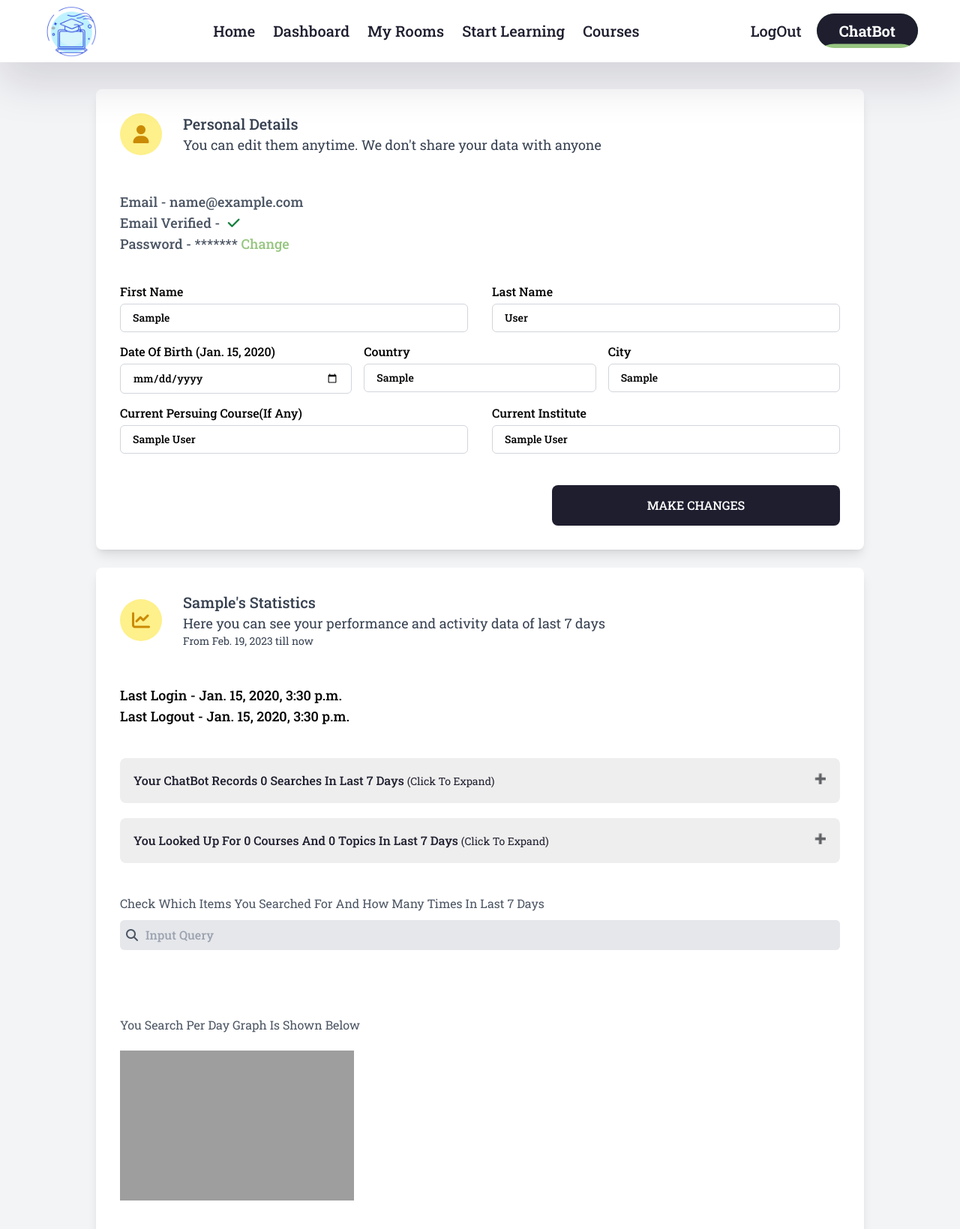
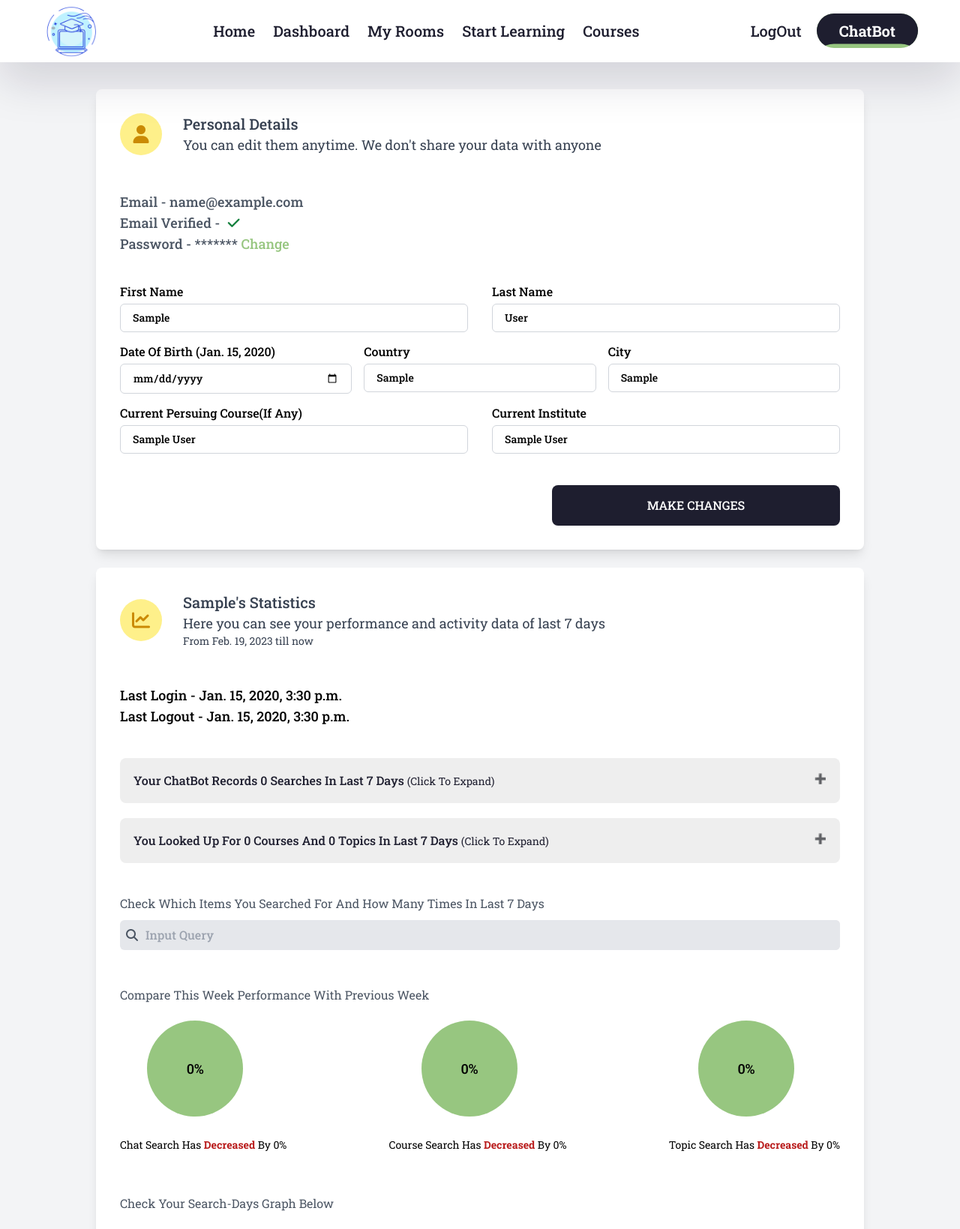
Before and after one commit to Mr-Atanu-Roy/Think-in-Sphere, a Django app: page /auth/dashboard/ in a window 1280 px wide. Shown: the top 1639 px of the page at 75% size. Run offline with Django 4.2, Linux system fonts and the light colour scheme; a user stored in the database is signed in; tables that the repository leaves empty hold one stand-in row (values such as "Sample post"); a map, chart or similar area stays blank; some libraries are stand-ins or nearby versions; grey boxes are pictures that could not be loaded.

Commit message:
added new tracking sys, updated dashboard

```diff
--- a/accounts/views.py
+++ b/accounts/views.py
@@ -133,7 +133,7 @@ def login(request):
 def dashboard(request):
     fname = lname = dob = country = city = course = institute = ""
     searchHistory = course_searchHistory = topic_searchHistory = ""
-    searchHistoryCount = course_searchHistoryCount = topic_searchHistoryCount = 0
+    searchHistoryCount = course_searchHistoryCount = topic_searchHistoryCount = topicHistoryCount = courseHistoryCount = 0
     last_week = current_time - datetime.timedelta(days=7)
     context = {
         'fname': fname,
@@ -156,7 +156,7 @@ def dashboard(request):
         course = getProfile.course_name
         institute = getProfile.institute_name
 
-        '''Get user's data for statistics'''
+        '''Get user's data for statistics for last week'''
         #getting chatbot search
         search = UserRequestHistory.objects.filter(created_at__gte=last_week, chatroom__user=request.user)
         searchHistory = search.values('request').annotate(count=Count('request'))
@@ -177,6 +177,43 @@ def dashboard(request):
         no_searches_course = course_topic_search.filter(type="subject").annotate(date=TruncDate('created_at')).values('date').annotate(total=Count('id'))
         no_searches_topic = course_topic_search.filter(type="topic").annotate(date=TruncDate('created_at')).values('date').annotate(total=Count('id'))
 
+        '''For pie graph'''
+        courseHistoryCount = course_topic_search.filter(type="subject").count()
+        topicHistoryCount = course_topic_search.filter(type="topic").count()
+
+        '''Get users data for compairing'''
+        previous_week = last_week - datetime.timedelta(days=7)
+        print(last_week, previous_week)
+        #getting chat searches
+        this_week_chat = searchHistoryCount
+        previous_week_chat = UserRequestHistory.objects.filter(created_at__range=(previous_week, last_week), chatroom__user=request.user).count()
+
+        #getting course and topic search
+        previous_week_course_topic = UserCourseHistory.objects.filter(created_at__range=(previous_week, last_week), user=request.user)
+        #getting course search
+        this_week_course = course_topic_search.filter(type="subject").count()
+        previous_week_course = previous_week_course_topic.filter(type="subject").count()
+
+        #getting topic search
+        this_week_topic = course_topic_search.filter(type="topic").count()
+        previous_week_topic = previous_week_course_topic.filter(type="topic").count()
+
+        if this_week_chat > 0:
+            chat_percent = -int(((previous_week_chat-this_week_chat)/this_week_chat)*100)
+        else:
+            chat_percent = 0
+        if this_week_course > 0:
+            course_percent = -int(((previous_week_course-this_week_course)/this_week_course)*100)
+        else:
+            course_percent = 0
+        if this_week_topic > 0:
+            topic_percent = -int(((previous_week_topic-this_week_topic)/this_week_topic)*100)
+        else:
+            topic_percent = 0
+
+        context["chat_percent"] = chat_percent
+        context["course_percent"] = course_percent
+        context["topic_percent"] = topic_percent
 
         chart_data = []
         # inserting chats
@@ -266,8 +303,8 @@ def dashboard(request):
     context["topic_searchHistory"] = topic_searchHistory
     context["topic_searchHistoryCount"] = topic_searchHistoryCount
 
-    context["courseHistoryCount"] = course_topic_search.filter(type="subject").count()
-    context["topicHistoryCount"] = course_topic_search.filter(type="topic").count()
+    context["courseHistoryCount"] = courseHistoryCount
+    context["topicHistoryCount"] = topicHistoryCount
 
 
     return render(request, './accounts/dashboard.html', context)
--- a/static/css/styles.css
+++ b/static/css/styles.css
@@ -275,4 +275,32 @@ form input:focus {
   -webkit-box-shadow: inset 0 -9px 0 0 #ddf7d1;
           box-shadow: inset 0 -9px 0 0 #ddf7d1;
 }
+
+@-webkit-keyframes fill {
+  0% {
+    -webkit-transform: rotate(0deg);
+            transform: rotate(0deg);
+  }
+  100% {
+    -webkit-transform: rotate(126deg);
+            transform: rotate(126deg);
+  }
+}
+
+@keyframes fill {
+  0% {
+    -webkit-transform: rotate(0deg);
+            transform: rotate(0deg);
+  }
+  100% {
+    -webkit-transform: rotate(126deg);
+            transform: rotate(126deg);
+  }
+}
+
+#performance-box .box .percentage {
+  position: relative;
+  width: 150px;
+  height: 150px;
+}
 /*# sourceMappingURL=styles.css.map */
--- a/static/scss/styles.scss
+++ b/static/scss/styles.scss
@@ -48,7 +48,6 @@ $primary-bg: #ddf7d1;
 ::-webkit-scrollbar-thumb:hover {
   background-color: $secondary-col;
 }
-
 
 header {
   width: 100%;
@@ -152,8 +151,8 @@ form {
 }
 
 #chat {
-  #query-img{
-    div{
+  #query-img {
+    div {
       height: 275px;
       width: 275px;
     }
@@ -242,7 +241,6 @@ form {
       max-height: 0;
       overflow: hidden;
       transition: max-height 0.2s ease-out;
-
     }
     .accordion:after {
       content: "\02795"; /* Unicode character for "plus" sign (+) */
@@ -258,8 +256,26 @@ form {
   }
 }
 
-#course-topic{
-  .topic-headings{
+#course-topic {
+  .topic-headings {
     box-shadow: inset 0 -9px 0 0 $primary-bg;
   }
 }
+
+@keyframes fill {
+  0% {
+    transform: rotate(0deg);
+  }
+  100% {
+    transform: rotate(126deg);
+  }
+}
+#performance-box {
+ .box{
+  .percentage{
+    position: relative;
+    width: 150px;
+    height: 150px;
+  }
+ }
+}
--- a/templates/accounts/dashboard.html
+++ b/templates/accounts/dashboard.html
@@ -137,12 +137,14 @@
                             <p class="f-light mb-2.5 text-gray-600 capitalize">Your unique searches were</p>
                             <div class="flex items-center justify-start flex-wrap">
                                 {% if searchHistoryCount == 0 %}
-                                <div class="text-sm p-1.5 mr-1.5 mb-2 text-red-600">You have not searched for anything from {{last_week | date}}
+                                <div class="text-sm p-1.5 mr-1.5 mb-2 text-red-600">You have not searched for anything
+                                    from {{last_week | date}}
                                 </div>
                                 {% else %}
                                 {% for item in searchHistory %}
                                 <div class="text-sm p-2 mr-1.5 mb-2 bg-red-100 flex items-center justify-center">
-                                    <div class="w-5 h-5 f-medium text-xs rounded-full flex items-center justify-center mr-1" style="background-color: #97c680;">{{item.count}}</div>
+                                    <div class="w-5 h-5 f-medium text-xs rounded-full flex items-center justify-center mr-1"
+                                        style="background-color: #97c680;">{{item.count}}</div>
                                     <span>{{item.request | truncatewords:5}}</span>
                                 </div>
                                 {% endfor %}
@@ -151,19 +153,22 @@
                         </div>
                     </div>
                     <div class="accordion-box mb-8">
-                        <button class="accordion">You looked up for {{course_searchHistoryCount}} courses and {{topic_searchHistoryCount}} topics in last
+                        <button class="accordion">You looked up for {{course_searchHistoryCount}} courses and
+                            {{topic_searchHistoryCount}} topics in last
                             7 days <span class="f-light text-sm">(click to expand)</span></button>
 
                         <div class="panel">
                             <p class="f-light mb-2 text-gray-600 capitalize">courses you looked up for</p>
                             <div class="flex items-center justify-start flex-wrap">
                                 {% if course_searchHistoryCount == 0 %}
-                                <div class="text-sm p-1.5 mr-1.5 mb-2 text-red-600">You have not learned any course from {{last_week | date}}
+                                <div class="text-sm p-1.5 mr-1.5 mb-2 text-red-600">You have not learned any course from
+                                    {{last_week | date}}
                                 </div>
                                 {% else %}
                                 {% for item in course_searchHistory %}
                                 <div class="text-sm p-2 mr-1.5 mb-2 bg-red-100 flex items-center justify-center">
-                                    <div class="w-5 h-5 f-medium text-xs rounded-full flex items-center justify-center mr-1" style="background-color: #97c680;">{{item.count}}</div>
+                                    <div class="w-5 h-5 f-medium text-xs rounded-full flex items-center justify-center mr-1"
+                                        style="background-color: #97c680;">{{item.count}}</div>
                                     <span>{{item.request}}</span>
                                 </div>
                                 {% endfor %}
@@ -172,12 +177,14 @@
                             <p class="f-light mb-2 text-gray-600 capitalize mt-3.5">topics you looked up for</p>
                             <div class="flex items-center justify-start flex-wrap">
                                 {% if topic_searchHistoryCount == 0 %}
-                                <div class="text-sm p-1.5 mr-1.5 mb-2 text-red-600">You have not learned any topics from {{last_week | date}}
+                                <div class="text-sm p-1.5 mr-1.5 mb-2 text-red-600">You have not learned any topics from
+                                    {{last_week | date}}
                                 </div>
                                 {% else %}
                                 {% for item in topic_searchHistory %}
                                 <div class="text-sm p-2 mr-1.5 mb-2 bg-red-100 flex items-center justify-center">
-                                    <div class="w-5 h-5 f-medium text-xs rounded-full flex items-center justify-center mr-1" style="background-color: #97c680;">{{item.count}}</div>
+                                    <div class="w-5 h-5 f-medium text-xs rounded-full flex items-center justify-center mr-1"
+                                        style="background-color: #97c680;">{{item.count}}</div>
                                     <span>{{item.request}}</span>
                                 </div>
                                 {% endfor %}
@@ -186,8 +193,9 @@
                         </div>
                     </div>
 
-                    <div class="my-8">
-                        <p class="text-gray-600 f-light mb-2.5 capitalize">check which items you searched for and how many times in last 7 days</p>
+                    <div class="my-6">
+                        <p class="text-gray-600 f-light mb-2.5 capitalize">check which items you searched for and how
+                            many times in last 7 days</p>
 
                         <div class="flex items-center bg-gray-200 rounded-md">
                             <div class="pl-2">
@@ -201,8 +209,77 @@
                         </div>
                     </div>
 
+                    <div class="my-6">
+                        <p class="text-gray-600 f-light mb-2.5 capitalize pb-3">Compare this week performance with
+                            previous week
+                        </p>
+                        <div id="performance-box" class="flex items-center justify-between">
+
+                            <div class="flex items-center justify-between w-full">
+                                <div class="box flex-col items-center justify-center">
+                                    <div class="percentage mx-auto">
+                                        <div class="rounded-full flex items-center justify-center h-32 w-32" style="background: #97c680;">
+                                            <div class="number">
+                                                <p class="text-lg f-medium">{{chat_percent}}%</p>
+                                            </div>
+                                        </div>
+                                    </div>
+                                    <p class="f-light text-sm mt-1.5 capitalize">
+                                        chat search has
+                                        {% if chat_percent > 0 %}
+                                        <span class="f-bold text-green-700">increased</span>
+                                        {% else %}
+                                        <span class="f-bold text-red-700">decreased</span>
+                                        {% endif %}
+
+                                        by {{chat_percent}}%
+                                    </p>
+                                </div>
+                                <div class="box flex-col items-center justify-center">
+                                    <div class="percentage mx-auto">
+                                        <div class="rounded-full flex items-center justify-center h-32 w-32" style="background: #97c680;">
+                                            <div class="number">
+                                                <p class="text-lg f-medium">{{course_percent}}%</p>
+                                            </div>
+                                        </div>
+                                    </div>
+                                    <p class="f-light text-sm mt-1.5 capitalize">
+                                        course search has
+                                        {% if course_percent > 0 %}
+                                        <span class="f-bold text-green-700">increased</span>
+                                        {% else %}
+                                        <span class="f-bold text-red-700">decreased</span>
+                                        {% endif %}
+
+                                        by {{course_percent}}%
+                                    </p>
+                                </div>
+                                <div class="box flex-col items-center justify-center">
+                                    <div class="percentage mx-auto">
+                                        <div class="rounded-full flex items-center justify-center h-32 w-32" style="background: #97c680;">
+                                            <div class="number">
+                                                <p class="text-lg f-medium">{{topic_percent}}%</p>
+                                            </div>
+                                        </div>
+                                    </div>
+                                    <p class="f-light text-sm mt-1.5 capitalize">
+                                        topic search has
+                                        {% if topic_percent > 0 %}
+                                        <span class="f-bold text-green-700">increased</span>
+                                        {% else %}
+                                        <span class="f-bold text-red-700">decreased</span>
+                                        {% endif %}
+
+                                        by {{topic_percent}}%
+                                    </p>
+                                </div>
+                            </div>
+
+                        </div>
+                    </div>
+
                     <div class="py-8">
-                        <p class="text-gray-600 f-light mb-2.5 capitalize pb-3">You search per day graph is shown below</p>
+                        <p class="text-gray-600 f-light mb-2.5 capitalize pb-3">Check your search-days graph below</p>
                         <div class="grid grid-cols-6 gap-3">
                             <div id="piechart" class="col-span-2 flex items-center justify-center"></div>
                             <div id="chart_div" class="col-span-4"></div>
@@ -277,17 +354,16 @@
     });
 
     //google charts
-
-    google.charts.load('current', {'packages':['corechart']});
+    google.charts.load('current', { 'packages': ['corechart'] });
     google.charts.setOnLoadCallback(drawPieChart);
 
     function drawPieChart() {
 
         var data = google.visualization.arrayToDataTable([
             ['Task', 'Searches in last 7days'],
-        ['ChatBot',     {{searchHistoryCount}}],
-        ['Course',      {{courseHistoryCount}}],
-        ['Topic',  {{topicHistoryCount}}],
+            ['ChatBot', {{ searchHistoryCount }}],
+    ['Course', {{ courseHistoryCount }}],
+        ['Topic', {{ topicHistoryCount }}],
     ]);
 
     var options = {
@@ -300,20 +376,20 @@
     }
 
 
-    google.charts.load('current', {'packages':['bar']});
+    google.charts.load('current', { 'packages': ['bar'] });
     google.charts.setOnLoadCallback(drawBarChart);
     function drawBarChart() {
         var data = google.visualization.arrayToDataTable([
             ['Date', 'Bot Searches', 'Course Searches', 'Topic Searches'],
             {% for item in chart_data %}
-            ['{{ item.0|date:"d-m-Y" }}', {{ item.1 }}, {{item.2}}, {{item.3}}],
+    ['{{ item.0|date:"d-m-Y" }}', {{ item.1 }}, {{ item.2}}, {{ item.3}}],
         {% endfor %}
 
         ]);
 
     var options = {
         bars: 'vertical',
-          vAxis: {format: 'decimal'},
+        vAxis: { format: 'decimal' },
         height: 400,
         colors: ['#1b9e77', '#d95f02', '#7570b3']
     };
```
Lines whose indentation alone changed are shown as unchanged.
